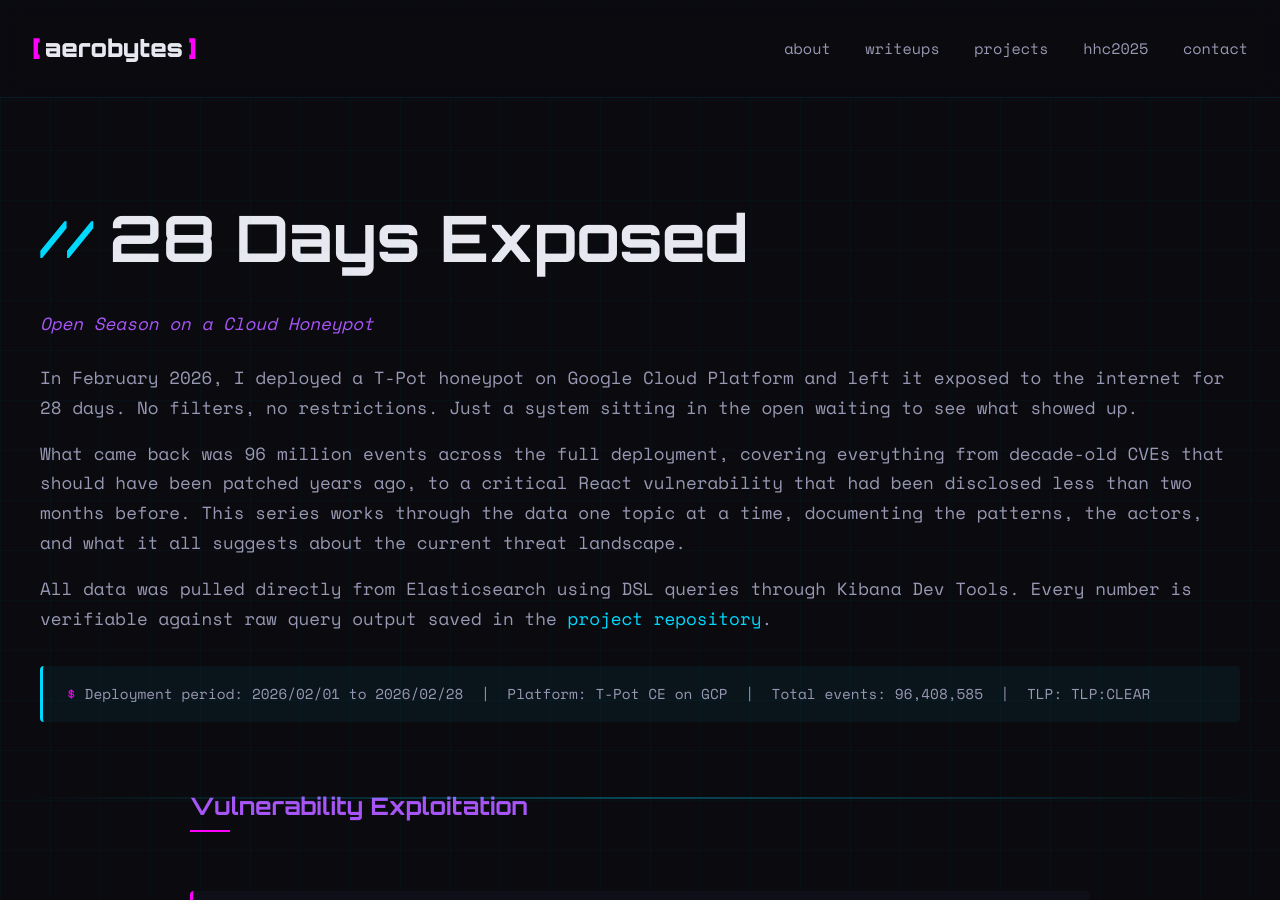
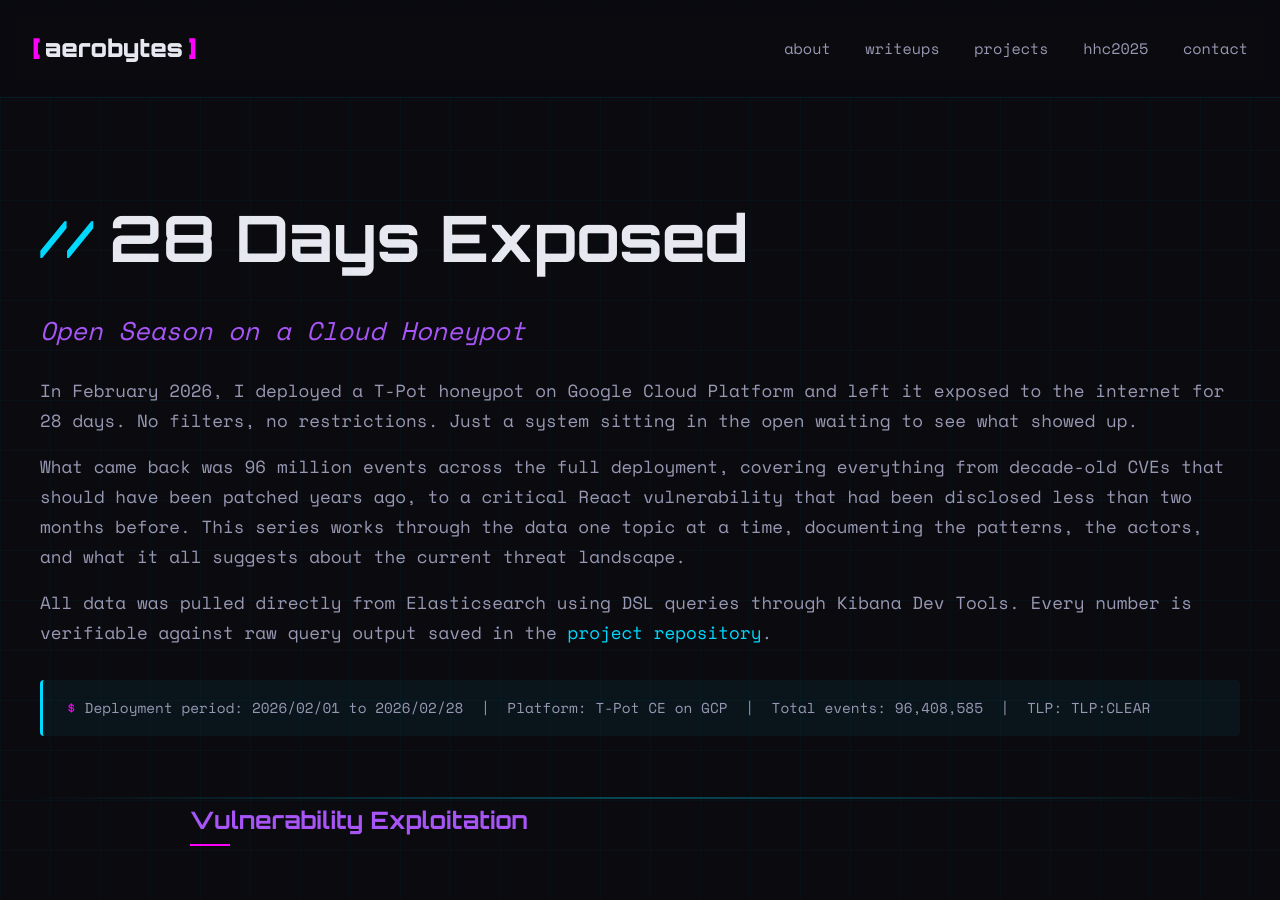
Before and after one commit to Aeronique/aerobytes-site, a Jekyll site: the page built from honeypot-threat-research.html, in a window 1280 px wide and 900 px high. Built offline with Jekyll 4.4.1, drawn with Linux system fonts in a browser that asks for light colours.

Commit message:
Update honeypot-threat-research.html

```diff
--- a/honeypot-threat-research.html
+++ b/honeypot-threat-research.html
@@ -11,7 +11,7 @@ permalink: /honeypot-threat-research/
                 <span class="section-number">//</span>
                 <span>28 Days Exposed</span>
             </h1>
-            <p style="color: var(--cyber-purple); font-style: italic; font-size: 1.1rem; margin-bottom: 1.5rem;">Open Season on a Cloud Honeypot</p>
+            <p style="color: var(--cyber-purple); font-style: italic; font-size: 1.6rem; margin-bottom: 1.5rem;">Open Season on a Cloud Honeypot</p>
             <p style="color: var(--text-secondary); font-size: 1.1rem; line-height: 1.7; margin-bottom: 1rem;">In February 2026, I deployed a T-Pot honeypot on Google Cloud Platform and left it exposed to the internet for 28 days. No filters, no restrictions. Just a system sitting in the open waiting to see what showed up.</p>
             <p style="color: var(--text-secondary); font-size: 1.1rem; line-height: 1.7; margin-bottom: 1rem;">What came back was 96 million events across the full deployment, covering everything from decade-old CVEs that should have been patched years ago, to a critical React vulnerability that had been disclosed less than two months before. This series works through the data one topic at a time, documenting the patterns, the actors, and what it all suggests about the current threat landscape.</p>
             <p style="color: var(--text-secondary); font-size: 1.1rem; line-height: 1.7; margin-bottom: 1rem;">All data was pulled directly from Elasticsearch using DSL queries through Kibana Dev Tools. Every number is verifiable against raw query output saved in the <a href="https://github.com/Aeronique/honeypot-threat-research" target="_blank" class="inline-link">project repository</a>.</p>
```
